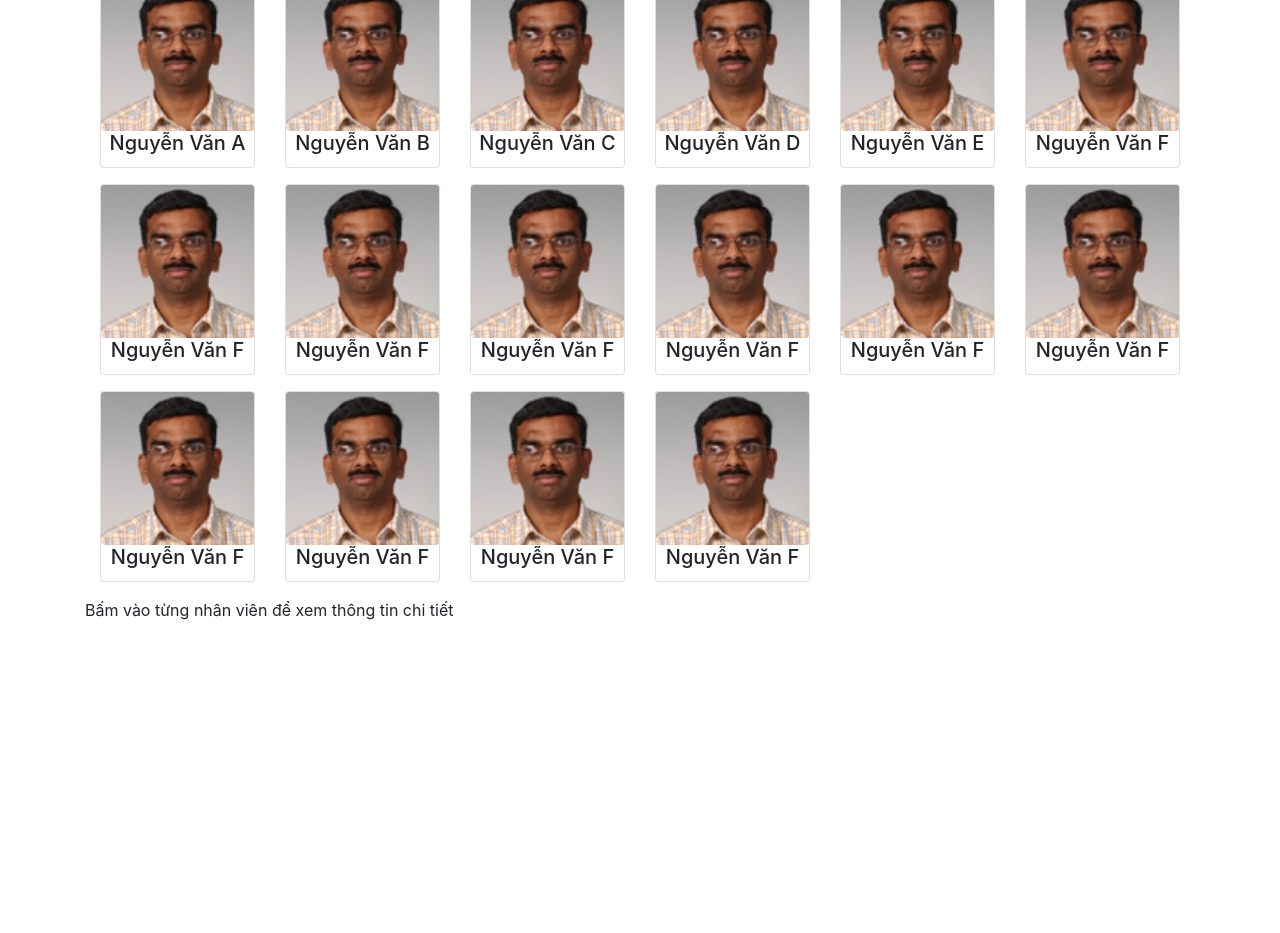
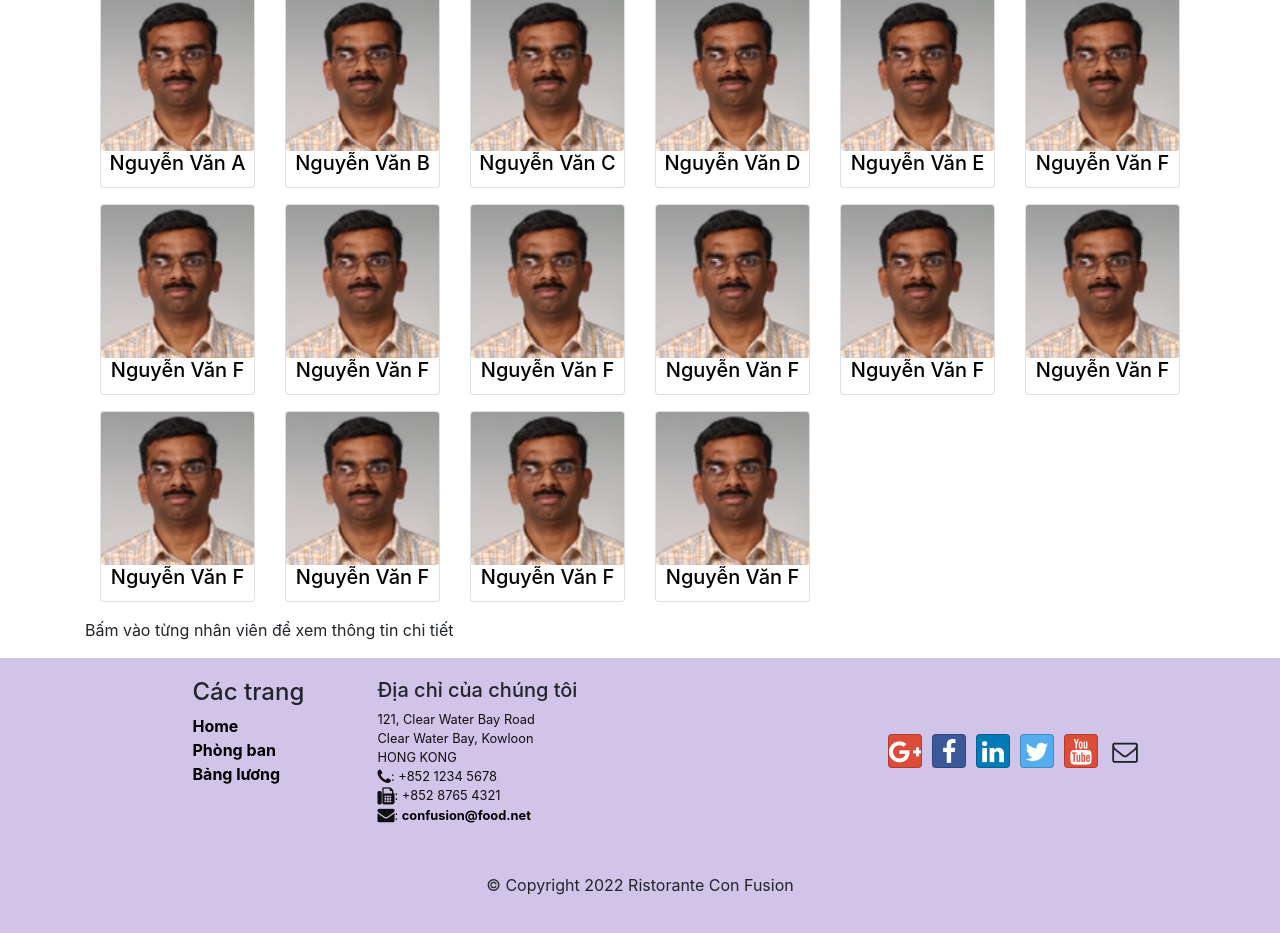
Before and after one commit to Binhbong37/asm1, a React (Create React App) app: page / in a window 1280 px wide. Shown: the part 180-1113 px from the top of the page. Before the commit the page ends 818 px from the top, so only its background shows below. Built offline with nearby package versions, Linux system fonts and the light colour scheme.

Commit message:
6. Tạo file chi tiết nhân viên, footer, lỗi 404

```diff
--- a/src/App.css
+++ b/src/App.css
@@ -108,7 +108,7 @@ address {
     display: flex;
     flex-direction: row;
 }
-.mg-fle .btn {
+.btn {
     margin-left: 10px;
 }
 
@@ -116,3 +116,17 @@ address {
     background-color: #eee;
     cursor: pointer;
 }
+
+.line {
+    border: 1px solid #ccc;
+}
+
+.layoutfull {
+    display: flex;
+    flex-direction: column;
+    align-content: space-between;
+}
+
+.centerBlock {
+    flex: 1;
+}
--- a/src/App.js
+++ b/src/App.js
@@ -1,23 +1,47 @@
-import React from 'react';
-import { BrowserRouter, Route, Switch } from 'react-router-dom';
+import React, { Fragment } from 'react';
+import { BrowserRouter, Route, Switch, Redirect } from 'react-router-dom';
 
 import './App.css';
 import Deparment from './Component/DeparmentComp';
+import DetailStaff from './Component/DetailStaff';
+import Footer from './Component/FooterComp';
 import Header from './Component/HeaderComp';
+import NotFoundRoute from './Component/NotFoundRoute';
 import SaralyComp from './Component/SaralyComp';
 import StaffList from './Component/StaffListComponent';
 
 const App = () => {
     return (
         <BrowserRouter>
-            <>
+            <div className="layoutfull">
                 <Header />
-                <Switch>
-                    <Route exact path={'/'} component={() => <StaffList />} />
-                    <Route exact path={'/phong-ban'} component={Deparment} />
-                    <Route exact path={'/bang-luong'} component={SaralyComp} />
-                </Switch>
-            </>
+                <div className="centerBlock">
+                    <Switch>
+                        <Route
+                            exact
+                            path={'/'}
+                            component={() => <StaffList />}
+                        />
+                        <Route
+                            exact
+                            path={'/nhan-vien/:id'}
+                            component={DetailStaff}
+                        />
+                        <Route
+                            exact
+                            path={'/phong-ban'}
+                            component={Deparment}
+                        />
+                        <Route
+                            exact
+                            path={'/bang-luong'}
+                            component={SaralyComp}
+                        />
+                        <Route path={'*'} component={NotFoundRoute} />
+                    </Switch>
+                </div>
+                <Footer />
+            </div>
         </BrowserRouter>
     );
 };
--- /dev/null
+++ b/src/Component/DetailStaff.js
@@ -0,0 +1,91 @@
+import React, { Component } from 'react';
+import dateFormat from 'dateformat';
+import { Link } from 'react-router-dom';
+import {
+    Card,
+    CardTitle,
+    CardText,
+    CardImg,
+    Breadcrumb,
+    BreadcrumbItem,
+} from 'reactstrap';
+
+import { STAFFS } from '../staff/staffs';
+
+class DetailStaff extends Component {
+    constructor(props) {
+        super(props);
+        const nameId = this.props.match.params.id;
+        let staff = STAFFS.filter((staf) => staf.id === +nameId);
+
+        this.state = {
+            selectStaff: staff[0],
+        };
+    }
+    renderStaffDetail(staff) {
+        if (staff !== undefined) {
+            const {
+                name,
+                doB,
+                startDate,
+                department,
+                overTime,
+                annualLeave,
+                image,
+            } = staff;
+
+            const startDateFormat = dateFormat(startDate, 'dd/mm/yyyy');
+            const doBFormat = dateFormat(doB, 'dd/mm/yyyy');
+            return (
+                <>
+                    <Breadcrumb className="mt-3">
+                        <BreadcrumbItem>
+                            <Link to="/">Nhân viên</Link>
+                        </BreadcrumbItem>
+                        <BreadcrumbItem active>{name}</BreadcrumbItem>
+                    </Breadcrumb>
+                    <div className="col-12 col-md-4">
+                        <Card>
+                            <CardImg width={'100%'} src={image} alt={name} />
+                        </Card>
+                    </div>
+                    <div className="col-12 col-md-8">
+                        <div className="p-4">
+                            <CardTitle tag={'h4'}>Họ và tên: {name}</CardTitle>
+                            <CardText>Ngày sinh: {doBFormat}</CardText>
+                            <CardText>
+                                Ngày bắt đầu làm việc: {startDateFormat}
+                            </CardText>
+                            <CardText>Phòng ban: {department.name}</CardText>
+                            <CardText>
+                                Số ngày nghỉ còn lại: {annualLeave}
+                            </CardText>
+                            <CardText>Số ngày đã làm thêm: {overTime}</CardText>
+                        </div>
+                    </div>
+                </>
+            );
+        } else {
+            return (
+                <div>
+                    <h1>Khong tim thay nhan vien</h1>
+                    <a href="/" style={{ textDecoration: 'underline' }}>
+                        Quay lai trang chu
+                    </a>
+                </div>
+            );
+        }
+    }
+
+    render() {
+        return (
+            <div className="container mb-5">
+                <div className="row">
+                    {this.renderStaffDetail(this.state.selectStaff)}
+                </div>
+            </div>
+        );
+    }
+}
+
+export default DetailStaff;
--- /dev/null
+++ b/src/Component/FooterComp.js
@@ -0,0 +1,91 @@
+import React from 'react';
+import { Link } from 'react-router-dom';
+
+function Footer() {
+    return (
+        <div className="footer" style={{ minWidth: '100%' }}>
+            <div className="container">
+                <div className="row justify-content-center">
+                    <div className="col-4 offset-1 col-sm-2">
+                        <h4>Các trang</h4>
+                        <ul className="list-unstyled">
+                            <li>
+                                <Link to="/">Home</Link>
+                            </li>
+                            <li>
+                                <Link to="/phong-ban">Phòng ban</Link>
+                            </li>
+                            <li>
+                                <Link to="/bang-luong">Bảng lương</Link>
+                            </li>
+                        </ul>
+                    </div>
+                    <div className="col-7 col-sm-5">
+                        <h5>Địa chỉ của chúng tôi</h5>
+                        <address>
+                            121, Clear Water Bay Road
+                            <br />
+                            Clear Water Bay, Kowloon
+                            <br />
+                            HONG KONG
+                            <br />
+                            <i className="fa fa-phone fa-lg"></i>: +852 1234
+                            5678
+                            <br />
+                            <i className="fa fa-fax fa-lg"></i>: +852 8765 4321
+                            <br />
+                            <i className="fa fa-envelope fa-lg"></i>:{' '}
+                            <a href="mailto:confusion@food.net">
+                                confusion@food.net
+                            </a>
+                        </address>
+                    </div>
+                    <div className="col-12 col-sm-4 align-self-center">
+                        <div className="text-center">
+                            <a
+                                className="btn btn-social-icon btn-google"
+                                href="http://google.com/+"
+                            >
+                                <i className="fa fa-google-plus"></i>
+                            </a>
+                            <a
+                                className="btn btn-social-icon btn-facebook"
+                                href="http://www.facebook.com/profile.php?id="
+                            >
+                                <i className="fa fa-facebook"></i>
+                            </a>
+                            <a
+                                className="btn btn-social-icon btn-linkedin"
+                                href="http://www.linkedin.com/in/"
+                            >
+                                <i className="fa fa-linkedin"></i>
+                            </a>
+                            <a
+                                className="btn btn-social-icon btn-twitter"
+                                href="http://twitter.com/"
+                            >
+                                <i className="fa fa-twitter"></i>
+                            </a>
+                            <a
+                                className="btn btn-social-icon btn-google"
+                                href="http://youtube.com/"
+                            >
+                                <i className="fa fa-youtube"></i>
+                            </a>
+                            <a className="btn btn-social-icon" href="mailto:">
+                                <i className="fa fa-envelope-o"></i>
+                            </a>
+                        </div>
+                    </div>
+                </div>
+                <div className="row justify-content-center mt-5">
+                    <div className="col-auto">
+                        <p>© Copyright 2022 Ristorante Con Fusion</p>
+                    </div>
+                </div>
+            </div>
+        </div>
+    );
+}
+
+export default Footer;
--- /dev/null
+++ b/src/Component/NotFoundRoute.js
@@ -0,0 +1,15 @@
+import React from 'react';
+
+const NotFoundRoute = () => {
+    return (
+        <div className="container">
+            <h1>NOT FOUND !!</h1>
+            <p>ERRCODE: 404</p>
+            <p>
+                <a href="/">Back to home</a>
+            </p>
+        </div>
+    );
+};
+
+export default NotFoundRoute;
--- a/src/Component/StaffListComponent.js
+++ b/src/Component/StaffListComponent.js
@@ -1,6 +1,6 @@
 import React, { Component } from 'react';
-import { Card, CardTitle, CardText, CardImg } from 'reactstrap';
-import dateFormat from 'dateformat';
+import { Link } from 'react-router-dom';
+import { Card, CardTitle, CardImg } from 'reactstrap';
 
 import { STAFFS } from '../staff/staffs';
 
@@ -19,32 +19,6 @@ class StaffList extends Component {
         this.setState({ selectStaff: staff, showDesc: false });
     }
 
-    // hien thi detail staff
-    renderStaffDetail(staff) {
-        if (staff !== null) {
-            const { name, doB, startDate, department, overTime, annualLeave } =
-                staff;
-
-            const startDateFormat = dateFormat(startDate, 'dd/mm/yyyy');
-            const doBFormat = dateFormat(doB, 'dd/mm/yyyy');
-            return (
-                <div className="col-12 col-md-6">
-                    <Card className="p-4">
-                        <CardTitle tag={'h4'}>Họ và tên: {name}</CardTitle>
-                        <CardText>Ngày sinh: {doBFormat}</CardText>
-                        <CardText>
-                            Ngày bắt đầu làm việc: {startDateFormat}
-                        </CardText>
-                        <CardText>Phòng ban: {department.name}</CardText>
-                        <CardText>Số ngày nghỉ còn lại: {annualLeave}</CardText>
-                        <CardText>Số ngày đã làm thêm: {overTime}</CardText>
-                    </Card>
-                </div>
-            );
-        } else {
-            return <div></div>;
-        }
-    }
     // Chang so cot
     handleChangCol(e) {
         this.setState({ showNumCol: +e.target.value });
@@ -57,25 +31,34 @@ class StaffList extends Component {
                 <div
                     key={staff.id}
                     className={`col-6 col-sm-4 col-md-${
+                        showNumCol === 1 ? 3 : showNumCol === 2 ? 3 : 4
+                    } col-lg-${
                         showNumCol === 1 ? 2 : showNumCol === 2 ? 3 : 4
                     } my-2`}
                     onClick={() => this.handleTakeDetailStaff(staff)}
                 >
-                    <Card className="hover1">
-                        <CardImg src={staff.image} alt={staff.name} />
-                        <CardTitle tag={'h5'} style={{ textAlign: 'center' }}>
-                            {staff.name}
-                        </CardTitle>
-                    </Card>
+                    <Link to={`/nhan-vien/${staff.id}`}>
+                        <Card className="hover1">
+                            <CardImg src={staff.image} alt={staff.name} />
+                            <CardTitle
+                                tag={'h5'}
+                                style={{ textAlign: 'center' }}
+                            >
+                                {staff.name}
+                            </CardTitle>
+                        </Card>
+                    </Link>
                 </div>
             );
         });
 
         return (
-            <div className="container mt-5">
-                <div>
+            <div className="container mt-2">
+                <h3>Nhân viên</h3>
+                <div className="line"></div>
+                <div className="mt-3">
                     <label htmlFor="hienthi">
-                        Cột hiển thị (không áp dụng cho điện thoại):{' '}
+                        Cột hiển thị (Chỉ áp dụng cho màn laptop):{' '}
                     </label>
                     <select
                         id="hienthi"
@@ -92,10 +75,6 @@ class StaffList extends Component {
                         Bấm vào từng nhân viên để xem thông tin chi tiết
                     </p>
                 )}
-
-                <div className="row mt-3">
-                    {this.renderStaffDetail(this.state.selectStaff)}
-                </div>
             </div>
         );
     }
```
